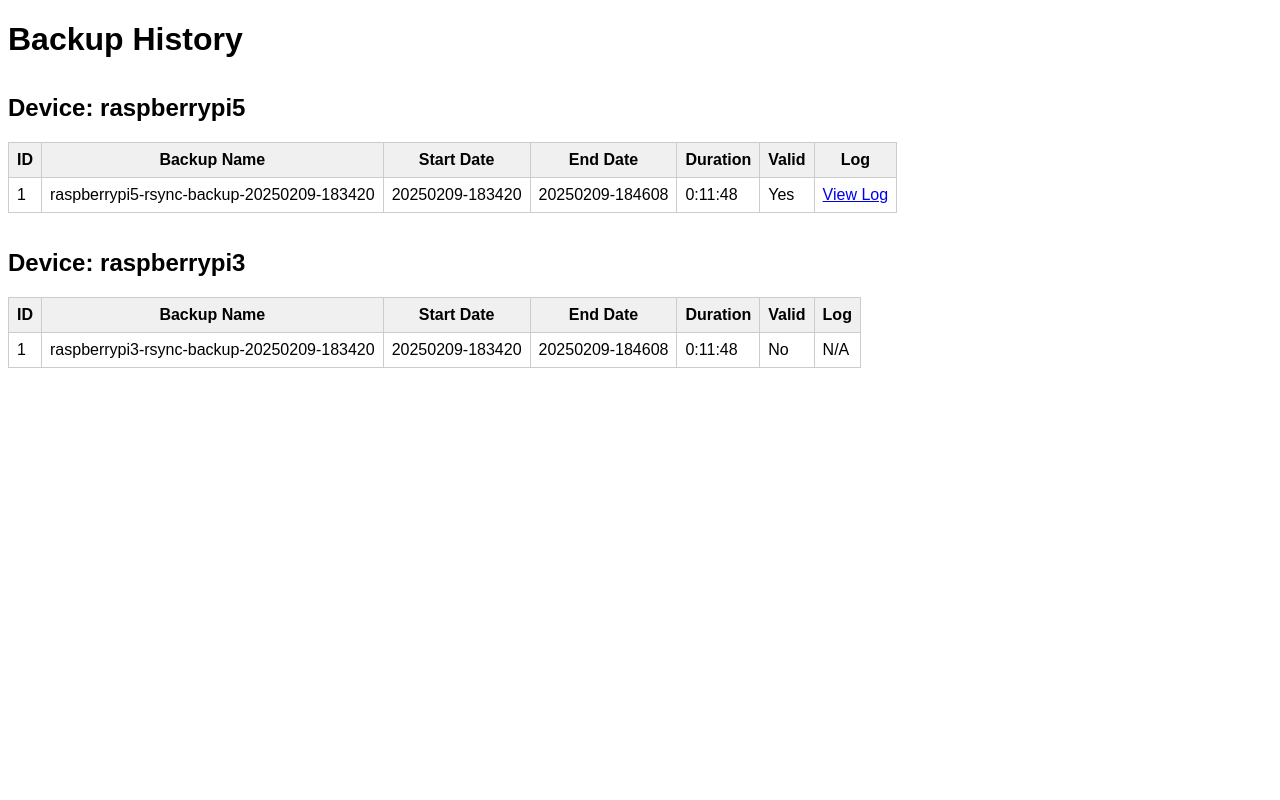
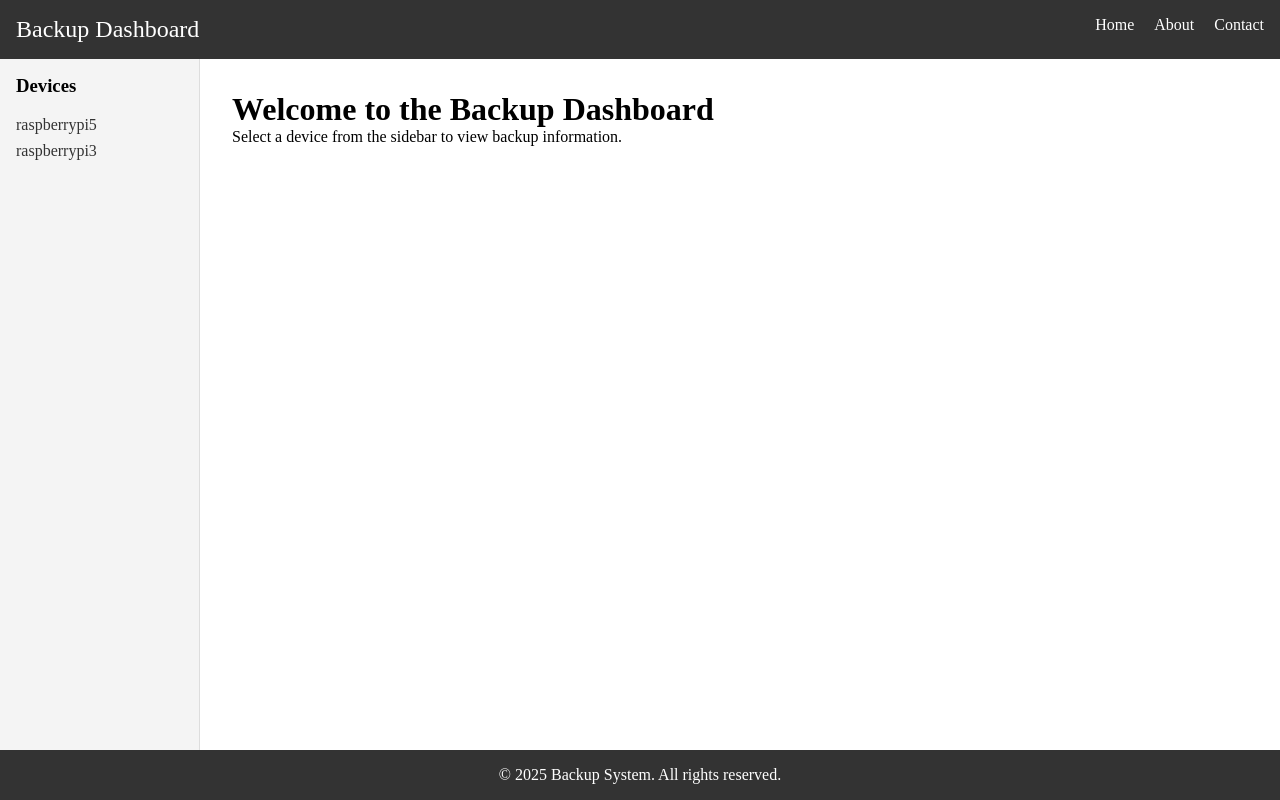
Before and after one commit to TrickShotMLG02/raspiBackupWebInterface, a Flask app: page / in a window 1280 px wide. Run offline with Flask 3, Linux system fonts and the light colour scheme.

Commit message:
made ui bit more intuitive

```diff
--- a/app.py
+++ b/app.py
@@ -7,7 +7,6 @@ app = Flask(__name__)
 # Path to your JSON metadata file.
 JSON_FILE = "/media/Data/Backups/backup_metadata.json"
 JSON_FILE = "backup_metadata.json"
-
 
 def load_metadata():
     """Load backup metadata from the JSON file."""
@@ -20,17 +19,24 @@ def load_metadata():
         print(f"Error loading JSON metadata: {e}")
         return {}
 
-
 @app.route("/")
 def index():
     """
-    Display a list of all devices and backups.
-    The JSON structure is expected to be a dictionary where each key is a device name and the value
-    is a list of backup records.
+    Home route.
+    If no device is selected, the main content will show a placeholder message.
     """
     data = load_metadata()
-    return render_template("index.html", data=data)
+    return render_template("index.html", data=data, selected_device=None, backups=None)
 
+@app.route("/device/<device>")
+def device_view(device):
+    """
+    Display backups for a specific device.
+    If the device does not exist in the metadata, an empty backup list is passed.
+    """
+    data = load_metadata()
+    backups = data.get(device, [])
+    return render_template("index.html", data=data, selected_device=device, backups=backups)
 
 @app.route("/device/<device>/backup/<backup_name>/log")
 def view_log(device, backup_name):
@@ -41,34 +47,21 @@ def view_log(device, backup_name):
     data = load_metadata()
     if device not in data:
         abort(404, description="Device not found.")
-
     # Find the backup record by its name.
-    backup = None
-    for b in data[device]:
-        if b["name"] == backup_name:
-            backup = b
-            break
-
+    backup = next((b for b in data[device] if b["name"] == backup_name), None)
     if backup is None:
         abort(404, description="Backup not found.")
-
     if not backup.get("valid", False):
         abort(403, description="Backup is not valid; log unavailable.")
-
     log_file = backup.get("log_file")
     if not log_file or not os.path.exists(log_file):
         abort(404, description="Log file not found.")
-
-    # Read the log file content.
     try:
         with open(log_file, "r") as f:
             log_content = f.read()
     except Exception as e:
         abort(500, description=f"Error reading log file: {e}")
-
     return render_template("view_log.html", device=device, backup=backup, log_content=log_content)
 
-
 if __name__ == "__main__":
-    # Run the Flask app. Adjust host/port as needed.
     app.run(debug=True, host="0.0.0.0", port=5000)
--- /dev/null
+++ b/static/css/style.css
@@ -0,0 +1,93 @@
+/* Basic reset */
+* {
+    margin: 0;
+    padding: 0;
+    box-sizing: border-box;
+}
+
+/* Wrapper */
+#wrapper {
+    display: flex;
+    flex-direction: column;
+    min-height: 100vh;
+}
+
+/* Navbar */
+#navbar {
+    background-color: #333;
+    color: #fff;
+    padding: 1em;
+}
+#navbar .brand {
+    font-size: 1.5em;
+    text-decoration: none;
+    color: #fff;
+}
+#navbar .nav-links {
+    list-style: none;
+    float: right;
+}
+#navbar .nav-links li {
+    display: inline;
+    margin-left: 1em;
+}
+#navbar .nav-links li a {
+    color: #fff;
+    text-decoration: none;
+}
+
+/* Main container */
+#main-container {
+    display: flex;
+    flex: 1;
+}
+
+/* Sidebar */
+#sidebar {
+    width: 200px;
+    background: #f4f4f4;
+    padding: 1em;
+    border-right: 1px solid #ddd;
+}
+#sidebar h3 {
+    margin-bottom: 1em;
+}
+#sidebar ul {
+    list-style: none;
+}
+#sidebar ul li {
+    margin-bottom: 0.5em;
+}
+#sidebar ul li a {
+    text-decoration: none;
+    color: #333;
+}
+
+/* Content */
+#content {
+    flex: 1;
+    padding: 2em;
+}
+
+/* Footer */
+#footer {
+    background: #333;
+    color: #fff;
+    text-align: center;
+    padding: 1em;
+}
+
+/* Table styling */
+table {
+    width: 100%;
+    border-collapse: collapse;
+    margin-bottom: 2em;
+}
+table th, table td {
+    border: 1px solid #ccc;
+    padding: 0.5em;
+    text-align: left;
+}
+table th {
+    background: #f9f9f9;
+}
--- /dev/null
+++ b/templates/base.html
@@ -0,0 +1,27 @@
+<!doctype html>
+<html lang="en">
+<head>
+    <meta charset="UTF-8">
+    <title>{% block title %}Backup Dashboard{% endblock %}</title>
+    <link rel="stylesheet" href="{{ url_for('static', filename='css/style.css') }}">
+</head>
+<body>
+<div id="wrapper">
+    <!-- Navbar -->
+    {% include "navbar.html" %}
+
+    <div id="main-container">
+        <!-- Sidebar -->
+        {% include "sidebar.html" %}
+
+        <!-- Main Content -->
+        <div id="content">
+            {% block content %}{% endblock %}
+        </div>
+    </div>
+
+    <!-- Footer -->
+    {% include "footer.html" %}
+</div>
+</body>
+</html>
--- /dev/null
+++ b/templates/footer.html
@@ -0,0 +1,5 @@
+<footer id="footer">
+    <div class="container">
+        <p>&copy; 2025 Backup System. All rights reserved.</p>
+    </div>
+</footer>
--- a/templates/index.html
+++ b/templates/index.html
@@ -1,22 +1,13 @@
-<!doctype html>
-<html lang="en">
-<head>
-    <meta charset="UTF-8">
-    <title>Backup History</title>
-    <style>
-        body { font-family: Arial, sans-serif; }
-        table { border-collapse: collapse; margin-bottom: 2em; }
-        table, th, td { border: 1px solid #ccc; padding: 8px; }
-        th { background: #f0f0f0; }
-        h2 { margin-top: 1.5em; }
-    </style>
-</head>
-<body>
-<h1>Backup History</h1>
-{% if data %}
-    {% for device, backups in data.items() %}
-        <h2>Device: {{ device }}</h2>
+{% extends "base.html" %}
+
+{% block title %}Backup Dashboard{% endblock %}
+
+{% block content %}
+    {% if selected_device %}
+        <h1>Device: {{ selected_device }}</h1>
+        {% if backups and backups|length > 0 %}
             <table>
+                <thead>
                 <tr>
                     <th>ID</th>
                     <th>Backup Name</th>
@@ -26,6 +17,8 @@
                     <th>Valid</th>
                     <th>Log</th>
                 </tr>
+                </thead>
+                <tbody>
                 {% for backup in backups %}
                     <tr>
                         <td>{{ backup.id }}</td>
@@ -36,17 +29,20 @@
                         <td>{{ "Yes" if backup.valid else "No" }}</td>
                         <td>
                             {% if backup.valid %}
-                            <a href="{{ url_for('view_log', device=device, backup_name=backup.name) }}">View Log</a>
+                                <a href="{{ url_for('view_log', device=selected_device, backup_name=backup.name) }}">View Log</a>
                             {% else %}
                                 N/A
                             {% endif %}
                         </td>
                     </tr>
                 {% endfor %}
+                </tbody>
             </table>
-    {% endfor %}
         {% else %}
-    <p>No backup data found.</p>
+            <p>No backups found for this device.</p>
         {% endif %}
-</body>
-</html>
+    {% else %}
+        <h1>Welcome to the Backup Dashboard</h1>
+        <p>Select a device from the sidebar to view backup information.</p>
+    {% endif %}
+{% endblock %}
--- /dev/null
+++ b/templates/navbar.html
@@ -0,0 +1,10 @@
+<nav id="navbar">
+    <div class="container">
+        <a href="{{ url_for('index') }}" class="brand">Backup Dashboard</a>
+        <ul class="nav-links">
+            <li><a href="{{ url_for('index') }}">Home</a></li>
+            <li><a href="#">About</a></li>
+            <li><a href="#">Contact</a></li>
+        </ul>
+    </div>
+</nav>
--- /dev/null
+++ b/templates/sidebar.html
@@ -0,0 +1,16 @@
+<div id="sidebar">
+    <h3>Devices</h3>
+    <ul>
+        {% if data %}
+            {% for device in data.keys() %}
+                <li>
+                    <a href="{{ url_for('device_view', device=device) }}">
+                        {{ device }}
+                    </a>
+                </li>
+            {% endfor %}
+        {% else %}
+            <li>No devices found.</li>
+        {% endif %}
+    </ul>
+</div>
```
Lines whose indentation alone changed are shown as unchanged.
